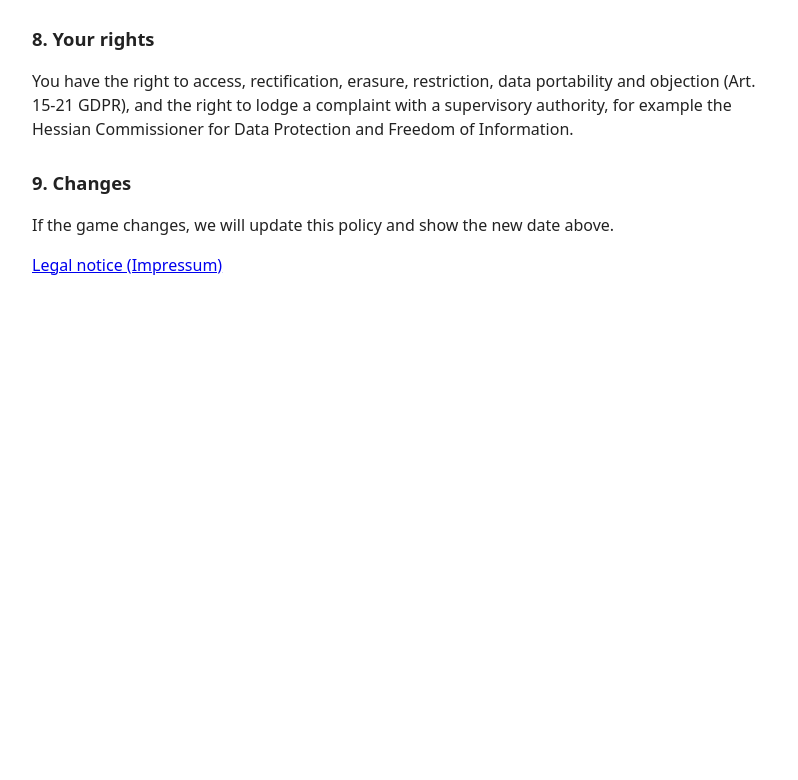
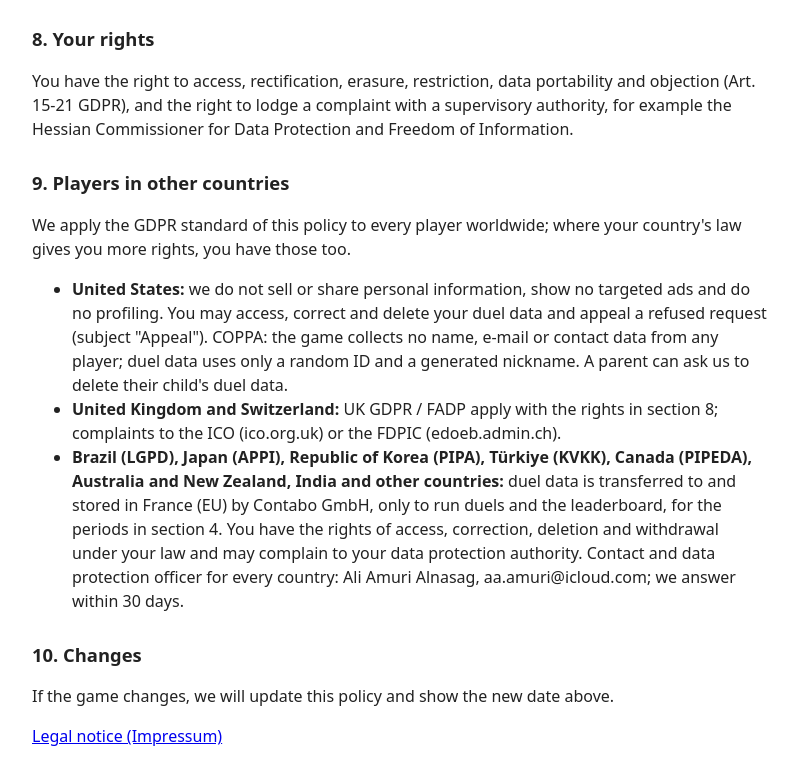
Before and after one commit to Erste-Hilfe-Hero/puzzlegame, a plain HTML site: page mossbrook/web/privacy.html in a window 1280 px wide. Shown: the part 1620-2400 px from the top of the page, without its empty margins (240-1038 px from the left). Before the commit the page ends 1929 px from the top, so only its background shows below. Drawn offline with Linux system fonts and the light colour scheme.

Commit message:
run:mossbrook-server docs(mossbrook): privacy for players in other countries (#4)
* feat(kaese): Käse legen pickup lines app (DE+EN, 11 categories, generator, favorites, share card, Pro IAP) + iOS shell run:kaese-ios

Co-Authored-By: Claude Opus 5.5 <noreply@anthropic.com>
Claude-Session: https://claude.ai/code/session_01QqDVFqsvLSaXjL6fJDMSy5

* chore(kaese): App Store screenshot tool

Co-Authored-By: Claude Opus 5.5 <noreply@anthropic.com>
Claude-Session: https://claude.ai/code/session_01QqDVFqsvLSaXjL6fJDMSy5

* feat(kaese): community (post lines, vote, ranking top/week/new) with moderation: word filter, report, block, terms, generated names run:kaese-ios

Co-Authored-By: Claude Opus 5.5 <noreply@anthropic.com>
Claude-Session: https://claude.ai/code/session_01QqDVFqsvLSaXjL6fJDMSy5

* feat(kaese): moderator endpoints (reports, hide, ban) with generated admin token

Co-Authored-By: Claude Opus 5.5 <noreply@anthropic.com>
Claude-Session: https://claude.ai/code/session_01QqDVFqsvLSaXjL6fJDMSy5

* run:kaese-server fix(kaese): privacy names controller, Contabo processor, server Lauterbourg (France), rights; Impressum links

Owner request 2026-11-22 (legal sweep).

Co-Authored-By: Claude Opus 5.5 <noreply@anthropic.com>
Claude-Session: https://claude.ai/code/session_01QqDVFnWEXkF8L2wWHBjqsk

* run:kaese-server fix(kaese): privacy server location France, controller, rights, Impressum link (#1)

Owner request 2026-11-22 (legal sweep).


Claude-Session: https://claude.ai/code/session_01QqDVFnWEXkF8L2wWHBjqsk

Co-authored-by: Claude <noreply@anthropic.com>

* run:mossbrook-server fix(mossbrook): privacy server location Lauterbourg (France), Impressum links

Owner request 2026-11-22 (legal sweep).

Co-Authored-By: Claude Opus 5.5 <noreply@anthropic.com>
Claude-Session: https://claude.ai/code/session_01QqDVFnWEXkF8L2wWHBjqsk

* run:kaese-server docs(kaese): privacy for players in other countries

Owner request 2026-11-22.

Co-Authored-By: Claude Opus 5.5 <noreply@anthropic.com>
Claude-Session: https://claude.ai/code/session_01QqDVFnWEXkF8L2wWHBjqsk

* run:mossbrook-server docs(mossbrook): privacy for players in other countries

Owner request 2026-11-22.

Co-Authored-By: Claude Opus 5.5 <noreply@anthropic.com>
Claude-Session: https://claude.ai/code/session_01QqDVFnWEXkF8L2wWHBjqsk

---------

Co-authored-by: Claude <noreply@anthropic.com>

```diff
--- a/mossbrook/web/privacy.html
+++ b/mossbrook/web/privacy.html
@@ -30,7 +30,14 @@
 <p>The game does not ask for personal data from players of any age. It contains optional in-app purchases for real money; parents can block or approve purchases with Apple Screen Time and Ask to Buy.</p>
 <h2>8. Your rights</h2>
 <p>You have the right to access, rectification, erasure, restriction, data portability and objection (Art. 15-21 GDPR), and the right to lodge a complaint with a supervisory authority, for example the Hessian Commissioner for Data Protection and Freedom of Information.</p>
-<h2>9. Changes</h2>
+<h2>9. Players in other countries</h2>
+<p>We apply the GDPR standard of this policy to every player worldwide; where your country's law gives you more rights, you have those too.</p>
+<ul>
+<li><strong>United States:</strong> we do not sell or share personal information, show no targeted ads and do no profiling. You may access, correct and delete your duel data and appeal a refused request (subject "Appeal"). COPPA: the game collects no name, e-mail or contact data from any player; duel data uses only a random ID and a generated nickname. A parent can ask us to delete their child's duel data.</li>
+<li><strong>United Kingdom and Switzerland:</strong> UK GDPR / FADP apply with the rights in section 8; complaints to the ICO (ico.org.uk) or the FDPIC (edoeb.admin.ch).</li>
+<li><strong>Brazil (LGPD), Japan (APPI), Republic of Korea (PIPA), Türkiye (KVKK), Canada (PIPEDA), Australia and New Zealand, India and other countries:</strong> duel data is transferred to and stored in France (EU) by Contabo GmbH, only to run duels and the leaderboard, for the periods in section 4. You have the rights of access, correction, deletion and withdrawal under your law and may complain to your data protection authority. Contact and data protection officer for every country: Ali Amuri Alnasag, aa.amuri@icloud.com; we answer within 30 days.</li>
+</ul>
+<h2>10. Changes</h2>
 <p>If the game changes, we will update this policy and show the new date above.</p>
 <p><a href="https://play.nyrathen.com/legal/imprint">Legal notice (Impressum)</a></p>
 </body></html>
```
